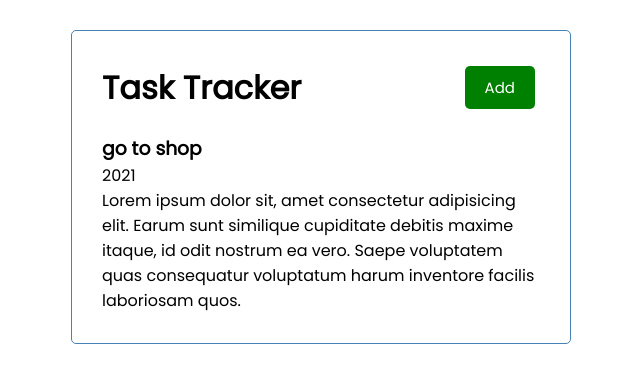
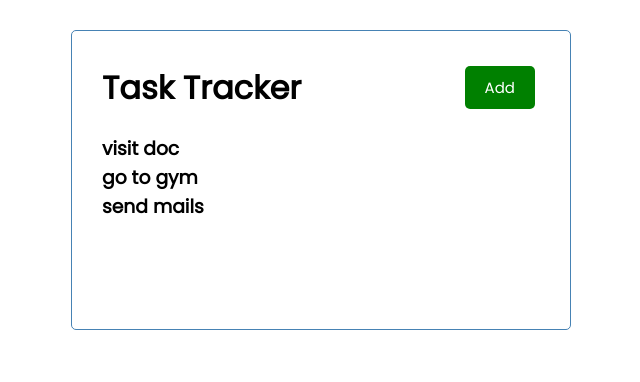
Before and after one commit to PeterOsoo/react-task-tracker, a React (Create React App) app: page / in a window 1280 px wide. Shown: the top 382 px of the page, without its empty margins (319-959 px from the left). Built offline with nearby package versions, Linux system fonts and the light colour scheme.

Commit message:
Global state & useState Hook

```diff
--- a/src/App.js
+++ b/src/App.js
@@ -1,12 +1,35 @@
+import { useState } from "react"
+
 import "./App.css"
 import Header from "./components/Header"
 import Tasks from "./components/Tasks"
 
 const App = () => {
+	const [tasks, setTasks] = useState([
+		{
+			id: 1,
+			text: "visit doc",
+			day: "feb 4th at 4pm",
+			reminder: true,
+		},
+		{
+			id: 2,
+			text: "go to gym",
+			day: "feb 14th at 2pm",
+			reminder: false,
+		},
+		{
+			id: 1,
+			text: "send mails",
+			day: "may 27th at 8pm",
+			reminder: true,
+		},
+	])
+
 	return (
 		<div className="container">
 			<Header />
-			<Tasks />
+			<Tasks tasks={tasks} />
 		</div>
 	)
 }
--- a/src/components/Tasks.js
+++ b/src/components/Tasks.js
@@ -1,18 +1,12 @@
 import React from "react"
 
-const Tasks = () => {
-	const date = new Date()
+const Tasks = ({ tasks }) => {
 	return (
-		<div>
-			<h3>go to shop</h3>
-			<p> {date.getFullYear()} </p>
-			<p>
-				Lorem ipsum dolor sit, amet consectetur adipisicing elit. Earum sunt
-				similique cupiditate debitis maxime itaque, id odit nostrum ea vero.
-				Saepe voluptatem quas consequatur voluptatum harum inventore facilis
-				laboriosam quos.
-			</p>
-		</div>
+		<>
+			{tasks.map(task => (
+				<h3 key="task.id">{task.text}</h3>
+			))}
+		</>
 	)
 }
 
```
